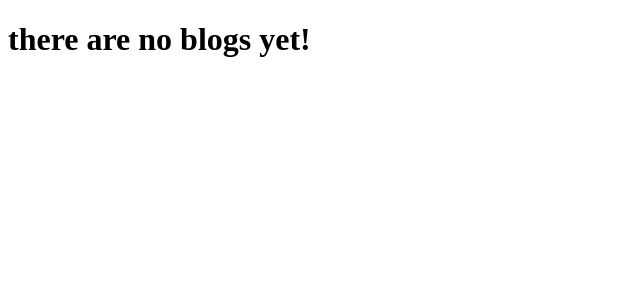
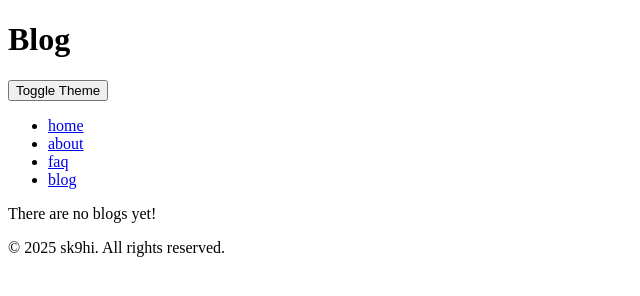
Before and after one commit to sk9hi/sk9hi.github.io, a plain HTML site: page blog.html in a window 1280 px wide. Shown: the whole page, without its empty margins (0-640 px from the left). Drawn offline with Linux system fonts and the light colour scheme.

Commit message:
Update blog.html

```diff
--- a/blog.html
+++ b/blog.html
@@ -1,15 +1,31 @@
 <!DOCTYPE html>
 <html lang="en">
-
 <head>
-    <meta charset="UTF-8">
-    <meta name="viewport" content="width=device-width, initial-scale=1.0">
-    <title>blog</title>
+  <meta charset="UTF-8">
+  <meta name="viewport" content="width=device-width, initial-scale=1.0">
+  <title>Blog | sk9hi</title>
+  <link rel="stylesheet" href="css/styles.css">
 </head>
-
 <body>
-    <h1><b>there are no blogs yet!</b></h1>
-
+  <header>
+    <h1>Blog</h1>
+    <button id="theme-toggle">Toggle Theme</button>
+  </header>
+  <nav>
+    <ul>
+      <li><a href="index.html">home</a></li>
+      <li><a href="about.html">about</a></li>
+      <li><a href="faq.html">faq</a></li>
+      <li><a href="blog.html">blog</a></li>
+    </ul>
+  </nav>
+  <main>
+    <p>There are no blogs yet!</p>
+    <!-- Future blog posts will be added here -->
+  </main>
+  <footer>
+    <p>&copy; 2025 sk9hi. All rights reserved.</p>
+  </footer>
+  <script src="js/main.js"></script>
 </body>
-
 </html>
```
